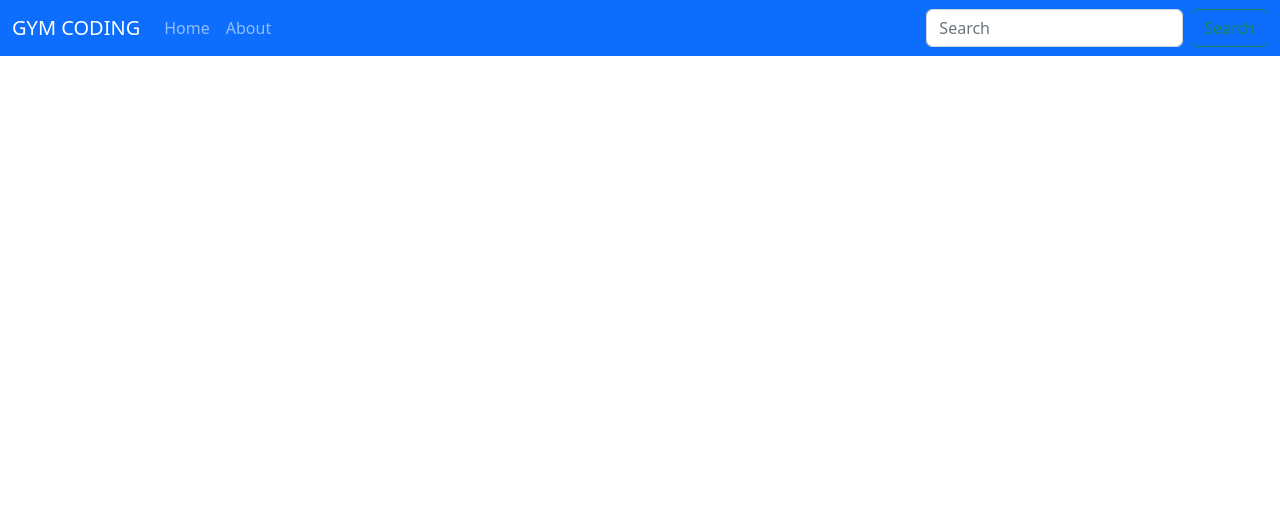
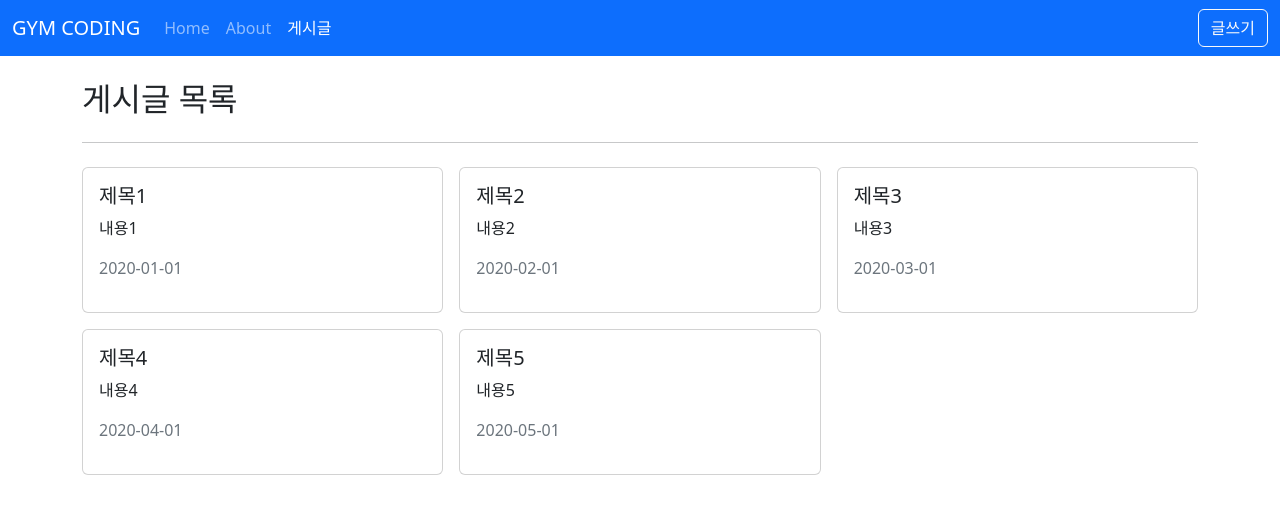
Before and after one commit to dazzul94/vue-basic, a Vue app in the folder vue3-posts/: page /posts in a window 1280 px wide. Shown: the top 514 px of the page. Built offline with nearby package versions, Linux system fonts and the light colour scheme.

Commit message:
router 설정

```diff
--- /dev/null
+++ b/vue3-posts/src/api/posts.js
@@ -0,0 +1,12 @@
+// axios
+const posts = [
+	{ id: 1, title: '제목1', content: '내용1', createdAt: '2020-01-01' },
+	{ id: 2, title: '제목2', content: '내용2', createdAt: '2020-02-01' },
+	{ id: 3, title: '제목3', content: '내용3', createdAt: '2020-03-01' },
+	{ id: 4, title: '제목4', content: '내용4', createdAt: '2020-04-01' },
+	{ id: 5, title: '제목5', content: '내용5', createdAt: '2020-05-01' },
+];
+
+export function getPosts() {
+	return posts;
+}
--- /dev/null
+++ b/vue3-posts/src/components/posts/PostItem.vue
@@ -0,0 +1,28 @@
+<template>
+	<div class="card">
+		<div class="card-body">
+			<h5 class="card-title">{{ title }}</h5>
+			<p class="card-text">
+				{{ content }}
+			</p>
+			<p class="text-muted">{{ createdAt }}</p>
+		</div>
+	</div>
+</template>
+
+<script setup>
+defineProps({
+	title: {
+		type: String,
+		required: true,
+	},
+	content: {
+		type: String,
+	},
+	createdAt: {
+		type: [String, Date, Number],
+	},
+});
+</script>
+
+<style lang="scss" scoped></style>
--- a/vue3-posts/src/layouts/TheHeader.vue
+++ b/vue3-posts/src/layouts/TheHeader.vue
@@ -26,16 +26,15 @@
 								>About</RouterLink
 							>
 						</li>
+						<li class="nav-item">
+							<RouterLink class="nav-link" active-class="active" to="/posts"
+								>게시글</RouterLink
+							>
+						</li>
 					</ul>
-					<form class="d-flex" role="search">
-						<input
-							class="form-control me-2"
-							type="search"
-							placeholder="Search"
-							aria-label="Search"
-						/>
-						<button class="btn btn-outline-success" type="submit">
-							Search
+					<form class="d-flex">
+						<button class="btn btn-outline-light" type="button" @click="goPage">
+							글쓰기
 						</button>
 					</form>
 				</div>
@@ -44,6 +43,15 @@
 	</header>
 </template>
 
-<script setup></script>
+<script setup>
+import { useRouter } from 'vue-router';
+
+const router = useRouter();
+const goPage = () => {
+	router.push({
+		name: 'PostCreate',
+	});
+};
+</script>
 
 <style lang="scss" scoped></style>
--- a/vue3-posts/src/router/index.js
+++ b/vue3-posts/src/router/index.js
@@ -1,6 +1,10 @@
 import { createRouter, createWebHistory } from 'vue-router';
 import HomeView from '@/views/HomeView.vue';
 import AboutView from '@/views/AboutView.vue';
+import PostCreateView from '@/views/posts/PostCreateView.vue';
+import PostDetailView from '@/views/posts/PostDetailView.vue';
+import PostListView from '@/views/posts/PostListView.vue';
+import PostEditView from '@/views/posts/PostEditView.vue';
 
 const routes = [
 	{
@@ -13,6 +17,26 @@
 		name: 'About',
 		component: AboutView,
 	},
+	{
+		path: '/posts',
+		name: 'PostList',
+		component: PostListView,
+	},
+	{
+		path: '/posts/create',
+		name: 'PostCreate',
+		component: PostCreateView,
+	},
+	{
+		path: '/posts/:id',
+		name: 'PostDetail',
+		component: PostDetailView,
+	},
+	{
+		path: '/posts/:id/edit',
+		name: 'PostEdit',
+		component: PostEditView,
+	},
 ];
 
 const router = createRouter({
--- a/vue3-posts/src/views/AboutView.vue
+++ b/vue3-posts/src/views/AboutView.vue
@@ -2,7 +2,7 @@
 	<div>
 		<h2>About View</h2>
 		<p>{{ $route.path }}</p>
-		<button class="btn btn-primary" @click="$router.push('/')">
+		<button class="btn btn-primary" @click="$router.push({ name: 'Home' })">
 			Home으로 이동
 		</button>
 	</div>
--- a/vue3-posts/src/views/HomeView.vue
+++ b/vue3-posts/src/views/HomeView.vue
@@ -12,7 +12,9 @@
 
 const router = useRouter();
 const goAboutPage = () => {
-	router.push('/about');
+	router.push({
+		name: 'About',
+	});
 };
 </script>
 
--- /dev/null
+++ b/vue3-posts/src/views/posts/PostCreateView.vue
@@ -0,0 +1,39 @@
+<template>
+	<div>
+		<h2>게시글 등록</h2>
+		<hr class="my-4" />
+		<form @submit.prevent>
+			<div class="mb-3">
+				<label for="title" class="form-label">제목</label>
+				<input type="text" class="form-control" id="title" />
+			</div>
+			<div class="mb-3">
+				<label for="content" class="form-label">내용</label>
+				<textarea class="form-control" id="content" rows="3"></textarea>
+			</div>
+			<div class="pt-4">
+				<button
+					type="button"
+					class="btn btn-outline-dark me-2"
+					@click="goListPage"
+				>
+					목록
+				</button>
+				<button class="btn btn-outline-primary">저장</button>
+			</div>
+		</form>
+	</div>
+</template>
+
+<script setup>
+import { useRouter } from 'vue-router';
+const router = useRouter();
+
+const goListPage = () => {
+	router.push({
+		name: 'PostList',
+	});
+};
+</script>
+
+<style lang="scss" scoped></style>
--- /dev/null
+++ b/vue3-posts/src/views/posts/PostDetailView.vue
@@ -0,0 +1,51 @@
+<template>
+	<div>
+		<h2>제목</h2>
+		<p>내용</p>
+		<p class="text-muted">2022-01-01</p>
+		<hr class="my-4" />
+		<div class="row g-2">
+			<div class="col-auto">
+				<button class="btn btn-outline-dark">이전글</button>
+			</div>
+			<div class="col-auto">
+				<button class="btn btn-outline-dark">다음글</button>
+			</div>
+			<div class="col-auto me-auto"></div>
+			<div class="col-auto">
+				<button class="btn btn-outline-dark" @click="goListPage">목록</button>
+			</div>
+			<div class="col-auto">
+				<button class="btn btn-outline-primary" @click="goEditPage">
+					수정
+				</button>
+			</div>
+			<div class="col-auto">
+				<button class="btn btn-outline-danger">삭제</button>
+			</div>
+		</div>
+	</div>
+</template>
+
+<script setup>
+import { useRoute, useRouter } from 'vue-router';
+const route = useRoute();
+const router = useRouter();
+const id = route.params.id;
+
+const goListPage = () => {
+	router.push({
+		name: 'PostList',
+	});
+};
+const goEditPage = () => {
+	router.push({
+		name: 'PostEdit',
+		params: {
+			id,
+		},
+	});
+};
+</script>
+
+<style lang="scss" scoped></style>
--- /dev/null
+++ b/vue3-posts/src/views/posts/PostEditView.vue
@@ -0,0 +1,44 @@
+<template>
+	<div>
+		<h2>게시글 수정</h2>
+		<hr class="my-4" />
+		<form @submit.prevent>
+			<div class="mb-3">
+				<label for="title" class="form-label">제목</label>
+				<input type="text" class="form-control" id="title" />
+			</div>
+			<div class="mb-3">
+				<label for="content" class="form-label">내용</label>
+				<textarea class="form-control" id="content" rows="3"></textarea>
+			</div>
+			<div class="pt-4">
+				<button
+					type="button"
+					class="btn btn-outline-danger me-2"
+					@click="goDetailPage"
+				>
+					취소
+				</button>
+				<button class="btn btn-outline-primary">수정</button>
+			</div>
+		</form>
+	</div>
+</template>
+
+<script setup>
+import { useRoute, useRouter } from 'vue-router';
+const route = useRoute();
+const router = useRouter();
+const id = route.params.id;
+
+const goDetailPage = () => {
+	router.push({
+		name: 'PostDetail',
+		params: {
+			id,
+		},
+	});
+};
+</script>
+
+<style lang="scss" scoped></style>
--- /dev/null
+++ b/vue3-posts/src/views/posts/PostListView.vue
@@ -0,0 +1,45 @@
+<template>
+	<div>
+		<h2>게시글 목록</h2>
+		<hr class="my-4" />
+		<div class="row g-3">
+			<div v-for="post in posts" :key="post.id" class="col-4">
+				<PostItem
+					:title="post.title"
+					:content="post.content"
+					:created-at="post.createdAt"
+					@click="goPage(post.id)"
+				></PostItem>
+			</div>
+		</div>
+	</div>
+</template>
+
+<script setup>
+import PostItem from '@/components/posts/PostItem.vue';
+import { ref } from 'vue';
+import { getPosts } from '@/api/posts.js';
+import { useRouter } from 'vue-router';
+
+const router = useRouter();
+const posts = ref([]);
+
+const fetchPosts = () => {
+	posts.value = getPosts();
+};
+fetchPosts();
+
+const goPage = id => {
+	// router.push(`/posts/${id}`);
+	router.push({
+		name: 'PostDetail',
+		params: { id },
+		// query: {
+		// 	searchText: 'hello',
+		// },
+		// hash: '#world!',
+	});
+};
+</script>
+
+<style lang="scss" scoped></style>
```
